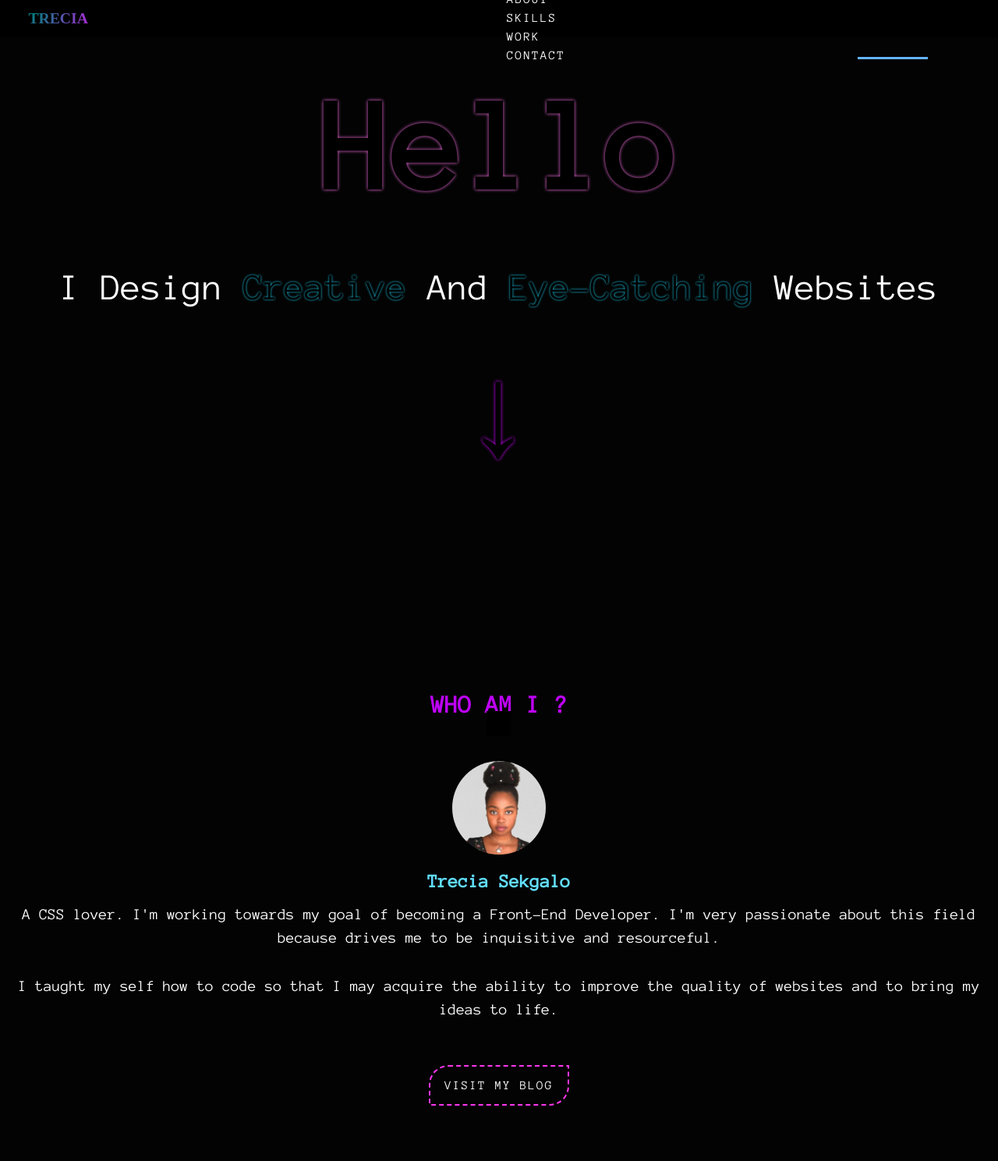
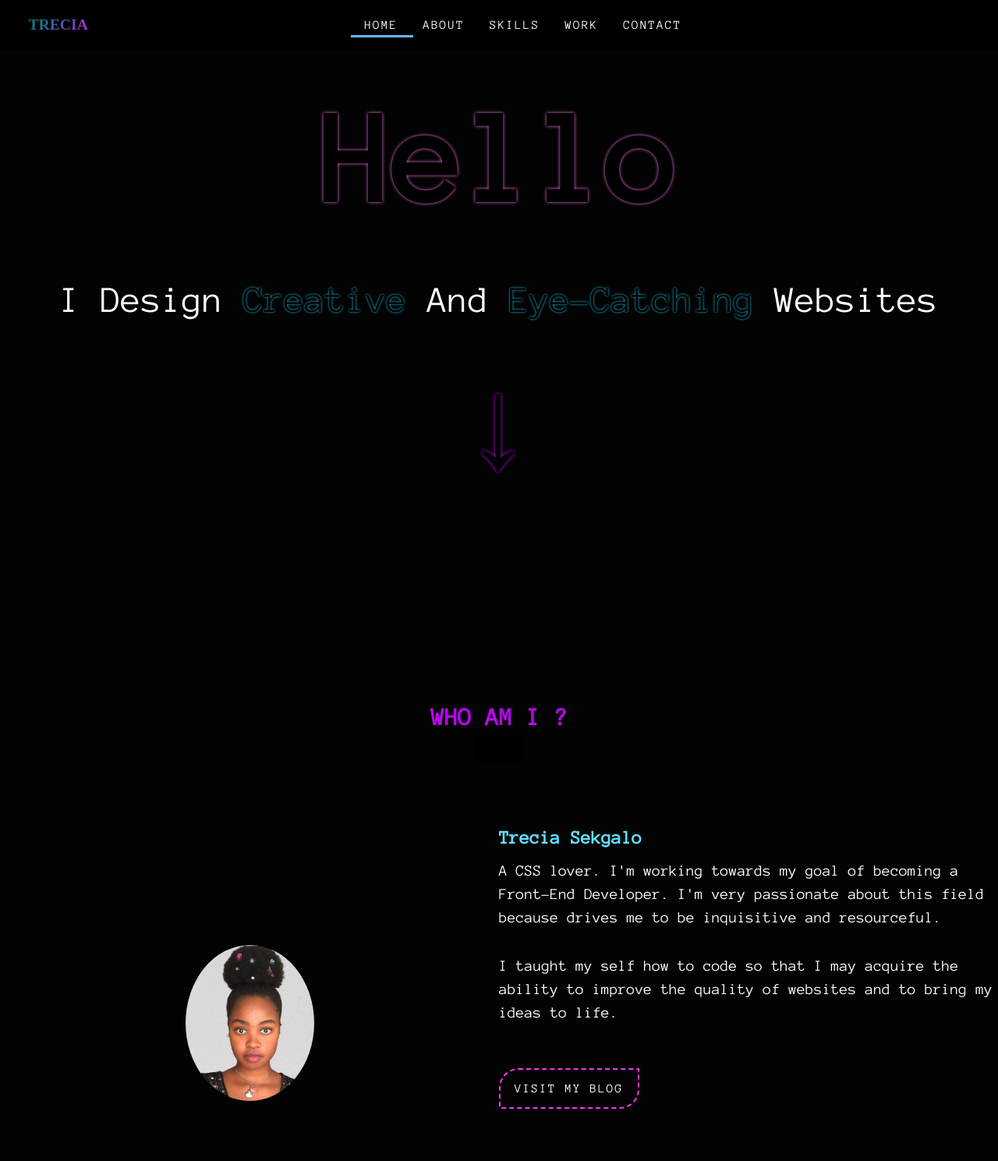
Before and after one commit to TreciaKS/portfolio-website, a plain HTML site: page index.html in a window 1280 px wide. Shown: the top 1489 px of the page at 78% size. Drawn offline with Linux system fonts and the light colour scheme.

Commit message:
Responsive Nav Bar

```diff
--- a/index.css
+++ b/index.css
@@ -67,31 +67,6 @@ a {
   display: block;
 }
 
-.line {
-  position: relative;
-  bottom: 10px;
-  left: 450px;
-  width: 90px;
-  height: 3px;
-  background-color: rgb(101, 180, 253);
-  transition: .5s;
-}
-li:nth-child(2):hover ~ .line {
-  background-color: rgb(11, 8, 216);
-  transform: translate(126px);
-}
-li:nth-child(3):hover ~ .line {
-  background-color: rgb(89, 12, 190);
-  transform: translate(255px);
-}
-li:nth-child(4):hover ~ .line {
-  background-color: rgb(135, 4, 161);
-  transform: translate(375px);
-}
-li:nth-child(5):hover ~ .line {
-  background-color: rgb(247, 0, 214);
-  transform: translate(520px);
-}
 /* responsive image */
 img {
   max-width: 100%;
@@ -186,7 +161,7 @@ h1, h2, p {
   text-decoration-thickness: 4px;
 }
 .line {
-  background-color: transparent;
+  display: hidden;
 }
 .toggle-nav {
   color: #fff;
@@ -496,3 +471,81 @@ code {
     .cover p {
       margin-top: 8px;
     }
+    /* Media Queries */
+    @media screen and (min-width: 768px) {
+      body {
+        margin: 0;
+      }
+      section {
+        padding-top: 4rem;
+      }
+      .section-title {
+        margin-bottom: 3rem;
+      }
+      .section-title::after {
+        width: 64px;
+        top: 3rem;
+      }
+      .nav {
+        height: calc(var(--header-height) + 1rem);
+      }
+      .nav-list {
+        display: flex;
+      }
+      .nav-item {
+        margin-left: var(--mb-4);
+        margin-bottom: 0;
+      }
+      .nav-toggle {
+        display: none;
+      }
+      .line {
+      position: relative;
+      top: 25px;
+      right: 425px;
+      width: 80px;
+      height: 3px;
+      background-color: rgb(101, 180, 253);
+      transition: .5s;
+    }
+      li:nth-child(2):hover ~ .line {
+        background-color: rgb(11, 8, 216);
+        transform: translate(78px);
+      }
+      li:nth-child(3):hover ~ .line {
+        background-color: rgb(89, 12, 190);
+        transform: translate(168px);
+      }
+      li:nth-child(4):hover ~ .line {
+        background-color: rgb(135, 4, 161);
+        transform: translate(255px);
+      }
+      li:nth-child(5):hover ~ .line {
+        background-color: rgb(247, 0, 214);
+        transform: translate(346px);
+      }
+      .about-container {
+        display: grid;
+        grid-template-columns: repeat(2, 1fr);
+        /* display: flex;
+        justify-content: center; */
+        align-items: center;
+        text-align: initial;
+        padding: 4rem 0;
+      }
+      .about-img {
+        width: 200px;
+        height: 200px;
+      }
+      .about-img img {
+        width: 165px;
+      }
+      .skills-container, .work-container {
+        grid-template-columns: repeat(2, 1fr);
+        align-items: center;
+        margin: 0 auto;
+      }
+      .work-heading {
+        padding-bottom: 10px;
+      }
+    }
--- a/index.html
+++ b/index.html
@@ -63,16 +63,18 @@
   <section class="about section" id="about">
     <h2 class="section-title">WHO AM I ?</h2>
 
+  <div class="about-container">
     <div class="about-img">
       <img src="img/-5vdxbr-removebg-preview.png" loading="lazy">
     </div>
-    <div class="about-container">
+
       <div>
+
         <h2 class="about-subtitle">Trecia Sekgalo</h2>
         <p class="about-text">A CSS lover. I'm working towards my goal of becoming a Front-End Developer. I'm very passionate about this field because drives me to be inquisitive and resourceful.</p>
         <p class="about-text"> I taught my self how to code so that I may acquire the ability to improve the quality of websites and to bring my ideas to life.</p>
         <br>
-        <a href="#">VISIT MY BlOG</a>
+        <a title="treciaks.hashnode.dev" href="#">VISIT MY BlOG</a>
       </div>
     </div>
   </section>
@@ -171,11 +173,12 @@
     <div class="contact-container bd-grid">
       <p>I am seeking for an entry-level/ internship/ part-time opportunity where I can put my abilities to work and to grow my skill set in being a Front-End Developer and to put my creative and problem-solving skills to use.</p>
 
+      <p>I would love to collaborate and contribute to open-source projects. Feel free to connect!</p>
     <div class="social-container">
     <div class="btns">
       <button title="GitHub"><img src="icons/github.svg"></button>
-      <button><img src="icons/codepen.svg"></button>
-      <button><img src="icons/twitter.png"></button>
+      <button title="Codepen"><img src="icons/codepen.svg"></button>
+      <button title="Twitter"><img src="icons/twitter.png"></button>
     </div>
     <div class="cover">
       <p>Let's Talk</p>
```
